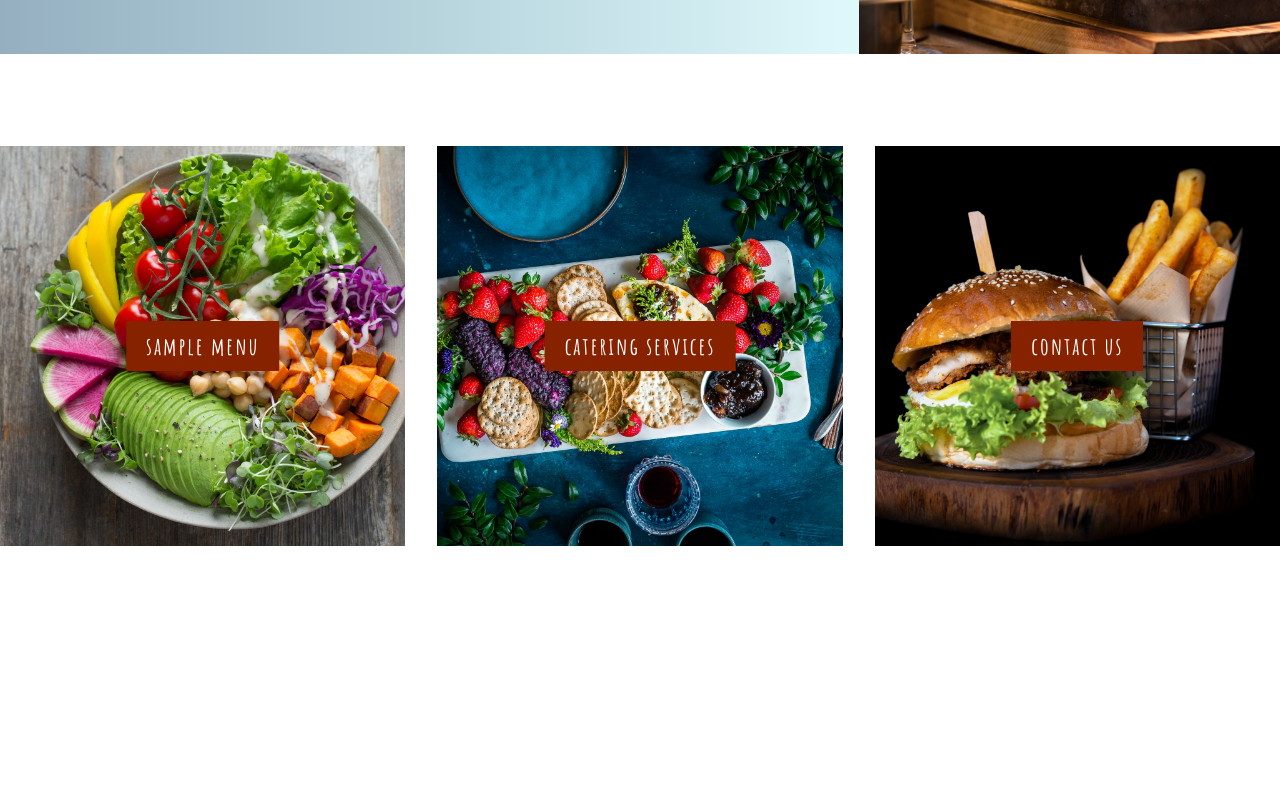
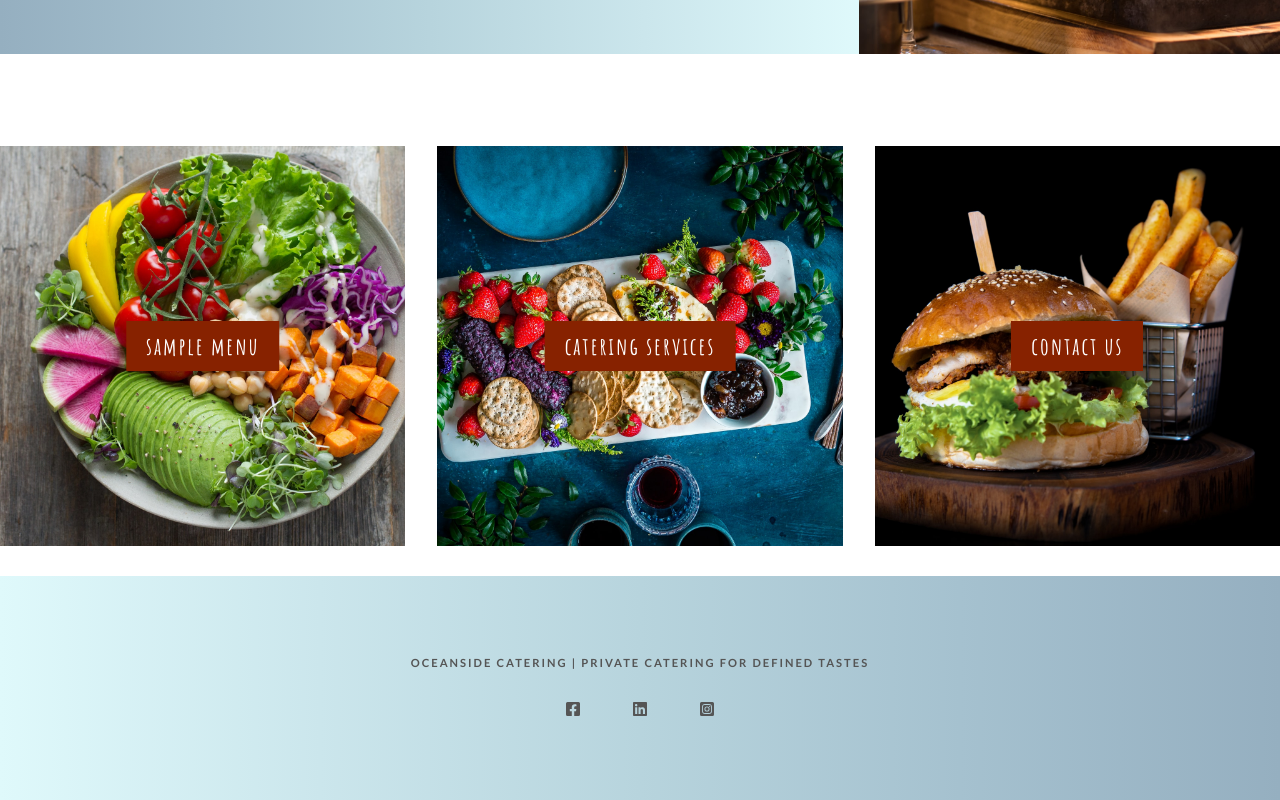
Before and after one commit to j-a-black/seaside-catering-cra, a React (Create React App) app: page / in a window 1280 px wide. Shown: the part 1430-2230 px from the top of the page. Before the commit the page ends 2006 px from the top, so only its background shows below. Built offline with nearby package versions, Linux system fonts and the light colour scheme; a web font is replaced by a local one.

Commit message:
added footer

```diff
--- /dev/null
+++ b/src/components/footer/Footer.jsx
@@ -0,0 +1,32 @@
+import React from "react";
+import { Link } from "react-router-dom";
+import {
+  FaFacebookSquare,
+  FaLinkedin,
+  FaInstagramSquare,
+} from "react-icons/fa";
+
+import "./footer.scss";
+
+const Footer = () => {
+  return (
+    <footer className="footer">
+      <div className="footer_textbox">
+        <h3>oceanside catering | private catering for defined tastes</h3>
+        <div className="footer_icons">
+          <a href="https://www.facebook.com/" rel="noreferrer" target="_blank">
+            <FaFacebookSquare />
+          </a>
+          <a href="https://www.linkedin.com/" rel="noreferrer" target="_blank">
+            <FaLinkedin />
+          </a>
+          <a href="https://www.instagram.com/" rel="noreferrer" target="_blank">
+            <FaInstagramSquare />
+          </a>
+        </div>
+      </div>
+    </footer>
+  );
+};
+
+export default Footer;
--- /dev/null
+++ b/src/components/footer/footer.scss
@@ -0,0 +1,36 @@
+.footer {
+  padding: 5rem 0;
+  display: grid;
+  place-items: center;
+  background: linear-gradient(
+    to right,
+    #dff9fb,
+    #cbe6ec,
+    #b7d4dd,
+    #a5c1cf,
+    #95afc0
+  );
+
+  .footer_textbox {
+    width: 100%;
+    height: auto;
+    text-transform: uppercase;
+    display: flex;
+    flex-direction: column;
+    align-items: center;
+    text-align: center;
+
+    h3 {
+      font-size: 0.7rem;
+      letter-spacing: 2px;
+      margin-bottom: 2rem;
+    }
+
+    .footer_icons {
+      width: 100%;
+      max-width: 150px;
+      display: flex;
+      justify-content: space-between;
+    }
+  }
+}
--- a/src/pages/Home.jsx
+++ b/src/pages/Home.jsx
@@ -1,6 +1,7 @@
 import React from "react";
 import CardItems from "../components/card-items/CardItems";
 import CardList from "../components/card-primary/CardList";
+import Footer from "../components/footer/Footer";
 
 import Hero from "../components/hero/Hero";
 
@@ -14,6 +15,7 @@ const Home = () => {
       <section>
         <CardItems />
       </section>
+      <Footer />
     </>
   );
 };
```
